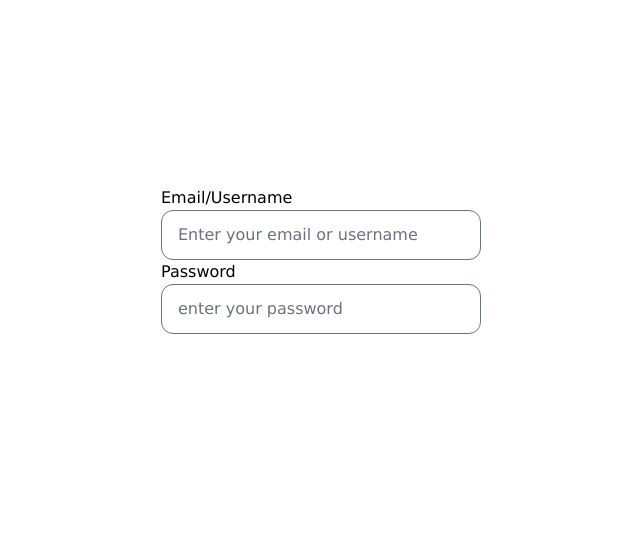
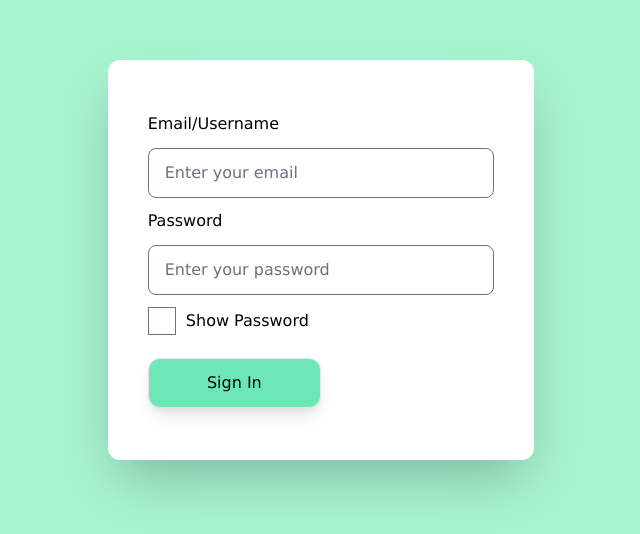
Before and after one commit to commsq/commsq-frontend, a Next.js app: page /signin in a window 1280 px wide. Shown: the part 140-674 px from the top of the page, without its empty margins (319-959 px from the left). Built offline with nearby package versions, Linux system fonts and the light colour scheme; no server answers.

Commit message:
signin and logout

```diff
--- a/src/components/Header.tsx
+++ b/src/components/Header.tsx
@@ -1,5 +1,6 @@
 import React from 'react'
 import Link from 'next/link'
+import Logout from './Logout'
 
 const Header: React.FC = () => {
   return (
@@ -9,9 +10,13 @@ const Header: React.FC = () => {
         <Link href="/">
           <a>About</a>
         </Link>
-        <Link href="/signin">
-          <a>Sign In</a>
-        </Link>
+        {Logout ? (
+          <Link href="/signin">
+            <a>Sign In</a>
+          </Link>
+        ) : (
+          <Logout />
+        )}
       </div>
     </div>
   )
--- /dev/null
+++ b/src/components/Logout.tsx
@@ -0,0 +1,16 @@
+import React from 'react'
+import { logout } from '../utils/helper'
+
+const Logout: React.FC = () => {
+  return (
+    <button
+      type="submit"
+      onClick={logout}
+      className="px-4 py-3 rounded-xl w-1/2 border bg-yellow-300"
+    >
+      Sign Out
+    </button>
+  )
+}
+
+export default Logout
--- a/src/pages/signin.tsx
+++ b/src/pages/signin.tsx
@@ -1,23 +1,60 @@
-import React from 'react'
+import React, { useState } from 'react'
+import { login } from '../utils/helper'
+import { useRouter } from 'next/router'
 
 const SignIn: React.FC = () => {
+  const router = useRouter()
+  const [error, setError] = useState(null)
+  const [showPass, setShowPass] = useState(false)
+
+  const handleSubmit = async (e) => {
+    e.preventDefault()
+    const resident = e.target[0].value
+    const password = e.target[1].value
+    try {
+      await login(resident, password).then(() => router.push('/bulletin'))
+    } catch (err) {
+      setError('The email or password entered was invalid.')
+    }
+  }
+
+  const handleCheck = () => {
+    setShowPass(!showPass)
+  }
+
   return (
-    <div className="w-full h-screen flex items-center justify-center">
-      <form aria-label="form" className="w-1/4 flex flex-col">
+    <div className="w-full h-screen flex items-center justify-center bg-green-200">
+      <form
+        aria-label="form"
+        onSubmit={handleSubmit}
+        className="w-1/3 h-1/2 p-10 flex flex-col justify-evenly bg-white rounded-xl shadow-2xl"
+      >
         <label>Email/Username</label>
         <input
           type="email"
-          aria-label="email or username"
-          placeholder="Enter your email or username"
-          className="form-input px-4 py-3 rounded-xl w-full"
+          aria-label="email"
+          placeholder="Enter your email"
+          className="form-input px-4 py-3 rounded-lg w-full"
         />
         <label>Password</label>
         <input
-          type="password"
+          type={showPass ? 'text' : 'password'}
           aria-label="password"
-          placeholder="enter your password"
-          className="form-password px-4 py-3 rounded-xl w-full"
+          placeholder="Enter your password"
+          className="form-password px-4 py-3 rounded-lg w-full"
         />
+        <div className="flex w-full items-center">
+          <input type="checkbox" onClick={handleCheck} className="h-7 w-7" />
+          <label>&nbsp; Show Password</label>
+        </div>
+        <div className="form-error">{error ? <p className="text-red-500">{error}</p> : ''}</div>
+        <button
+          type="submit"
+          aria-label="sign in"
+          className="px-4 py-3 rounded-xl w-1/2 border bg-green-300 shadow-lg"
+        >
+          Sign In
+        </button>
       </form>
     </div>
   )
--- a/src/utils/helper.ts
+++ b/src/utils/helper.ts
@@ -1,23 +1,23 @@
 import { auth } from '../services/firebase'
 
-export function signup(email: string, password: string): Promise<any> {
+export function signup(email: string, password: string): Promise<unknown> {
   return auth().createUserWithEmailAndPassword(email, password)
 }
 
-export function signin(email, password) {
+export function login(email: string, password: string): Promise<unknown> {
   return auth().signInWithEmailAndPassword(email, password)
 }
 
-export function signInWithGoogle() {
+export function signInWithGoogle(): Promise<unknown> {
   const provider = new auth.GoogleAuthProvider()
   return auth().signInWithPopup(provider)
 }
 
-export function signInWithGitHub() {
+export function signInWithGitHub(): Promise<unknown> {
   const provider = new auth.GithubAuthProvider()
   return auth().signInWithPopup(provider)
 }
 
-export function logout() {
+export function logout(): Promise<unknown> {
   return auth().signOut()
 }
```
